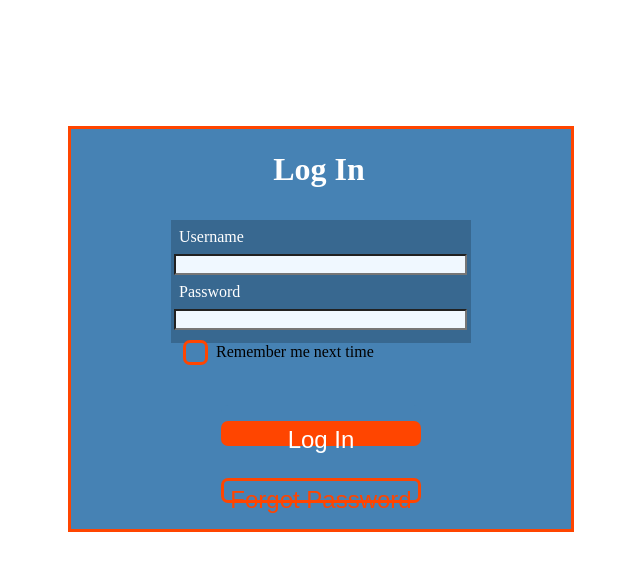
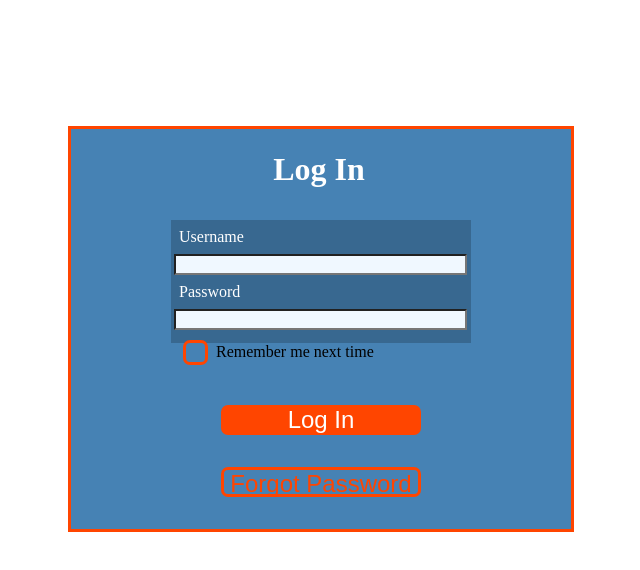
Before and after one commit to NadaSmith/ePrescription, a React (Create React App) app: page / in a window 1280 px wide. Shown: the top 570 px of the page, without its empty margins (319-959 px from the left). Built offline with nearby package versions, Linux system fonts and the light colour scheme.

Commit message:
Fixed styling for loginpage

```diff
--- a/src/pages/LoginPage.css
+++ b/src/pages/LoginPage.css
@@ -68,7 +68,7 @@ input {
     margin-bottom: 2.5rem;
 }
 
-.button {
+.login-button {
     color: white;
     border: none;
     border-radius: 7px;
@@ -77,6 +77,17 @@ input {
     flex-direction: column;
     width: 200px;
     background-color: #4682b4;
+}
+
+.login-button button:first-child {
+    height: 30px;
+    padding: 0;
+    margin-top: 0;
+}
+
+.login-button button:nth-child(2) {
+    height: 30px;
+    padding: 0;
 }
 
 .first-button  {
--- a/src/pages/LoginPage.js
+++ b/src/pages/LoginPage.js
@@ -35,7 +35,7 @@ function LoginPage() {
                 <p>Remember me next time</p>
             </div>
 
-            <div className="button">
+            <div className="login-button">
 
                 <button className="first-button" onClick={handleLogin}>Log In</button>
 
```
